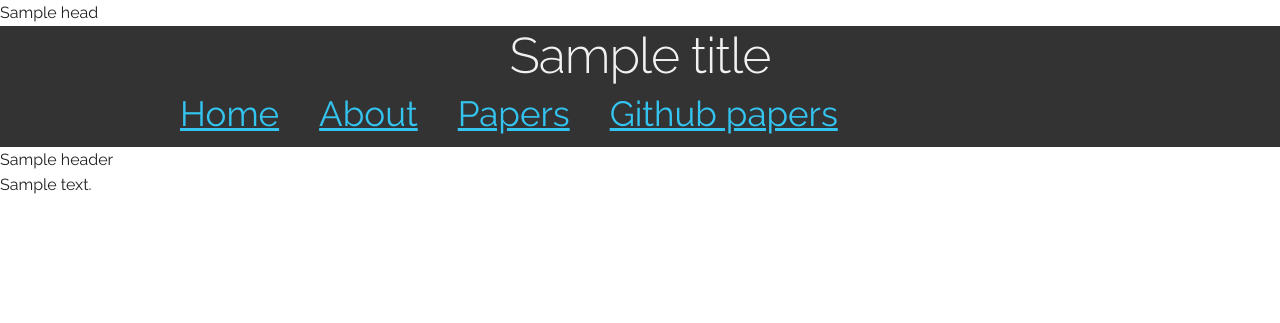
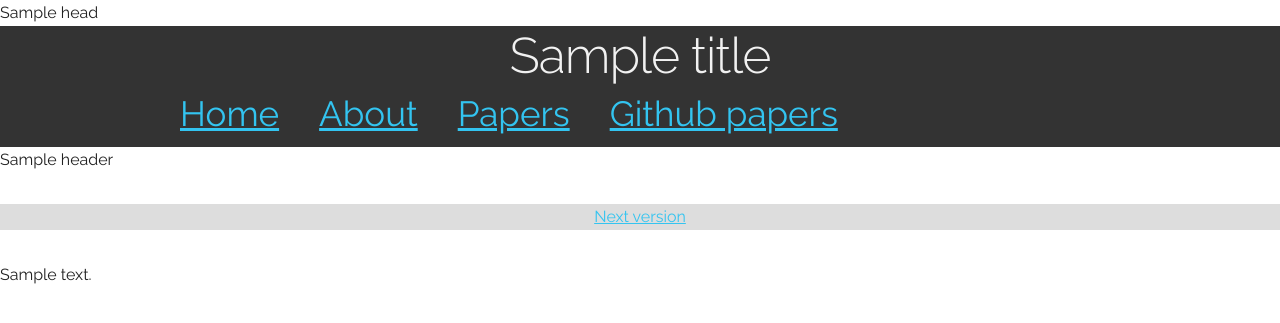
Before and after one commit to LivePublication/LP_WebServer, a Flask app: template templates/quarto_paper.html in a window 1280 px wide. Shown: the top 323 px of the page. Run offline with Flask 3, Linux system fonts and the light colour scheme; the template is opened without the code that fills it: most values are stand-ins (such as "Sample title", 1, 10 or a date in 2020); parts of the project's set-up code (start-up, migrations or seed data) failed here and were passed over.

Commit message:
Inject links to next/previous paper

```diff
--- a/app.py
+++ b/app.py
@@ -5,7 +5,8 @@ from flask import render_template
 from markupsafe import escape, Markup
 from werkzeug.middleware.proxy_fix import ProxyFix
 
-from githubapp.app import get_all_repos, _get_quarto_metadata, get_repo, get_paper_version_list, repo_dir_name
+from githubapp.app import get_all_repos, _get_quarto_metadata, get_repo, get_paper_version_list, repo_dir_name, \
+    get_next_prev_slug
 from processing.artefacts import host_artefacts
 from processing.paper import list_papers, paper_content, gh_paper_content
 
@@ -123,13 +124,18 @@ def gh_paper(owner, repo_name, sha):
         header = ''.join(str(c) for c in soup.header.contents)
         body = soup.find(id='quarto-content')
 
+        # Link to next/previous version if available
+        next_slug, prev_slug = get_next_prev_slug(_owner, _repo_name, _sha)
+
         info(f'gh_paper - Returning HTML')
 
         return render_template('quarto_paper.html',
                                  title='Live Publications',
                                  head=Markup(head),
                                  header=Markup(header),
-                                 content=Markup(body))
+                                 content=Markup(body),
+                                 next_slug=next_slug,
+                                 prev_slug=prev_slug)
     except FileNotFoundError as e:
         logging.error(e)
         flask.abort(404)
--- a/static/style.css
+++ b/static/style.css
@@ -27,3 +27,10 @@
     display: inline-block;
     padding: 0 20px;
 }
+
+.flex-div-space-around {
+    display: flex;
+    justify-content: space-around;
+    margin: 2em 0;
+    background-color: #ddd;  /* slight highlight for new feature */
+}
--- a/templates/quarto_paper.html
+++ b/templates/quarto_paper.html
@@ -7,6 +7,17 @@
 {% block header %}
 <header id="title-block-header" class="quarto-title-block default toc-left page-columns page-full">
     {{ header }}
+
+
+    <!-- Links to next/previous paper if available-->
+    <div class="flex-div-space-around">
+        {% if prev_slug %}
+        <a href="/gh_papers/{{ prev_slug }}">Previous version</a>
+        {% endif %}
+        {% if next_slug %}
+        <a href="/gh_papers/{{ next_slug }}">Next version</a>
+        {% endif %}
+    </div>
 </header>
 {% endblock %}
 
```
Also changed, not shown: githubapp/app.py (+15 -0 lines).
